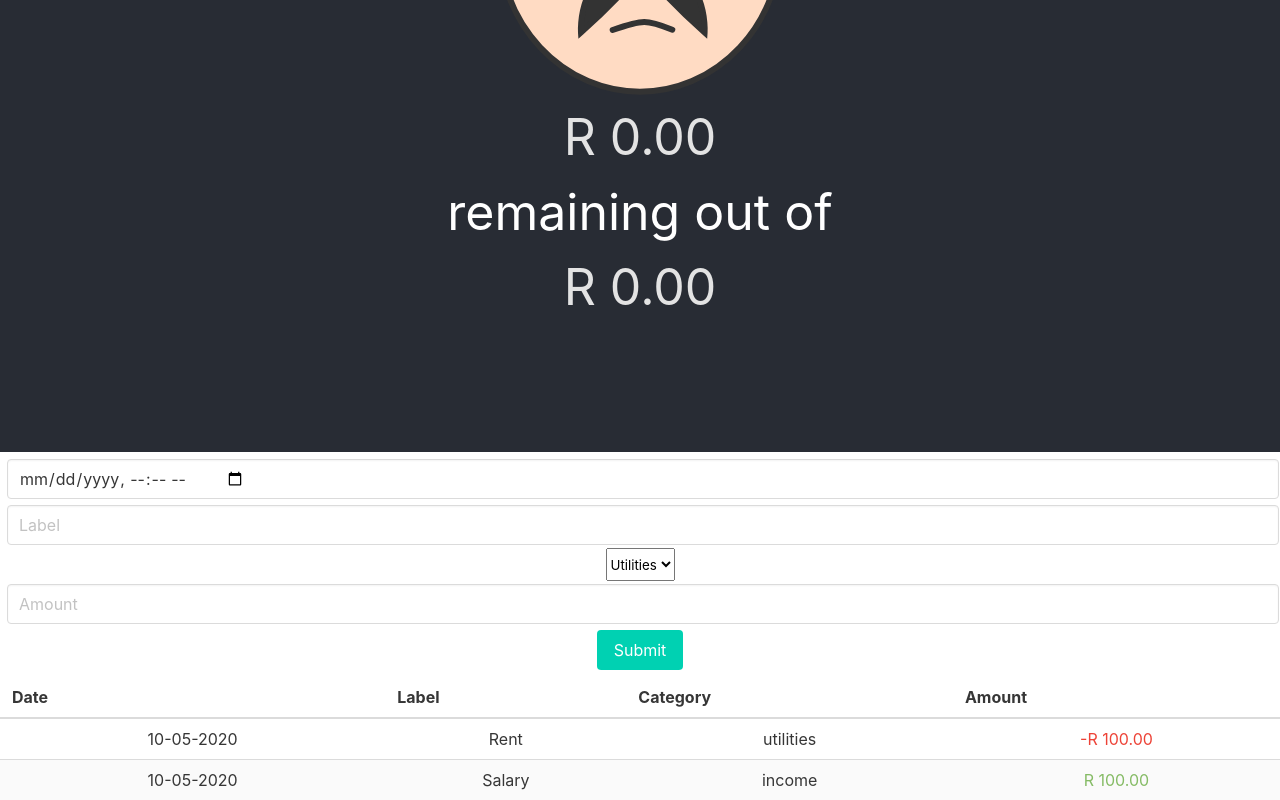
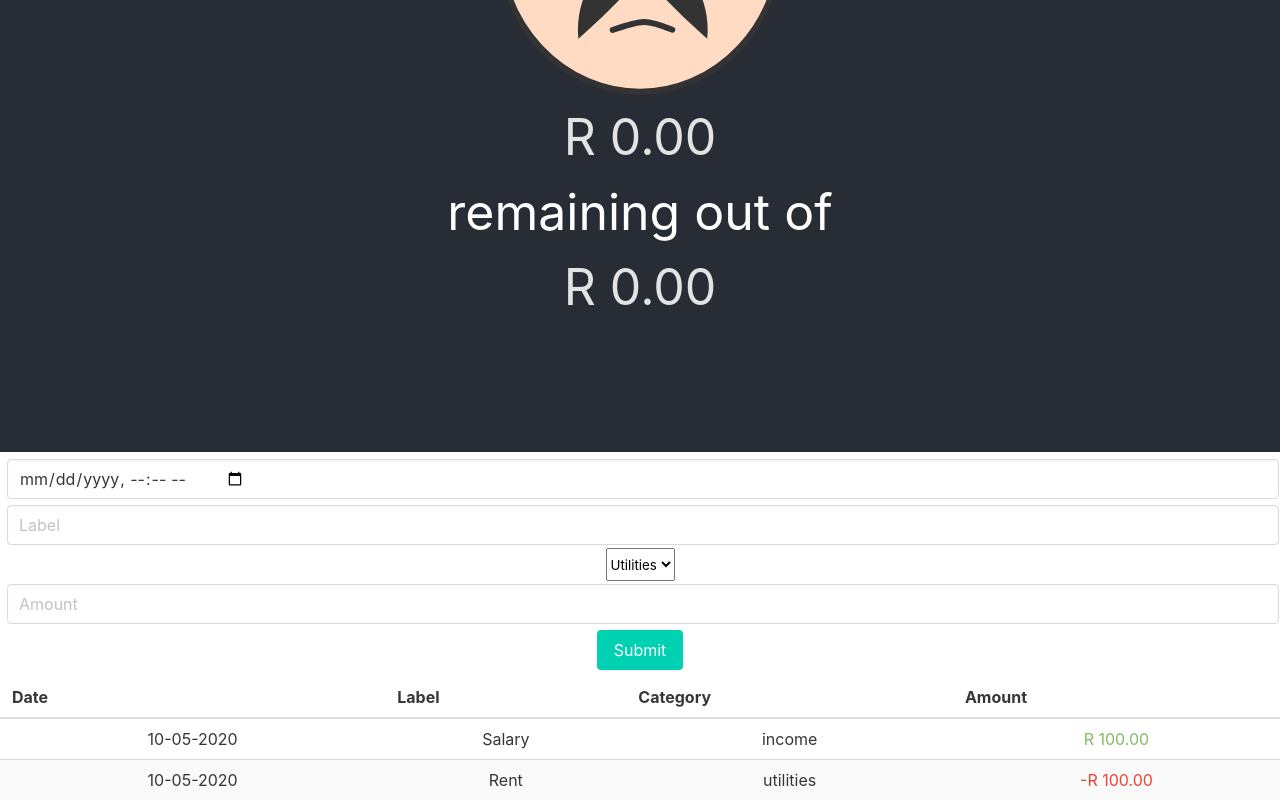
Before and after one commit to sudosays/alfred, a React (Create React App) app: page / in a window 1280 px wide. Shown: the part 348-1148 px from the top of the page. Built offline with nearby package versions, Linux system fonts and the light colour scheme.

Commit message:
Reverse order of Transaction list
This can probably be changed into a toggle if need be but this way it
now shows newest transactions first.

```diff
--- a/src/Components/TransactionList/index.js
+++ b/src/Components/TransactionList/index.js
@@ -10,7 +10,7 @@ class TransactionList extends Component {
         let rows;
 
         if (transactions) {
-            rows = transactions.map((item) => (
+            rows = transactions.reverse().map((item) => (
                 <tr key={item.date + item.label}>
                 <td>{item.date}</td>
                 <td>{item.label}</td>
```
